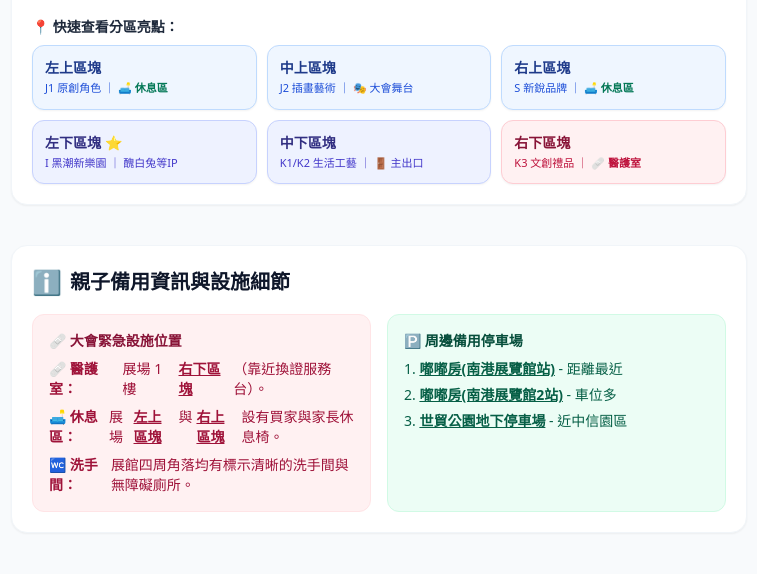
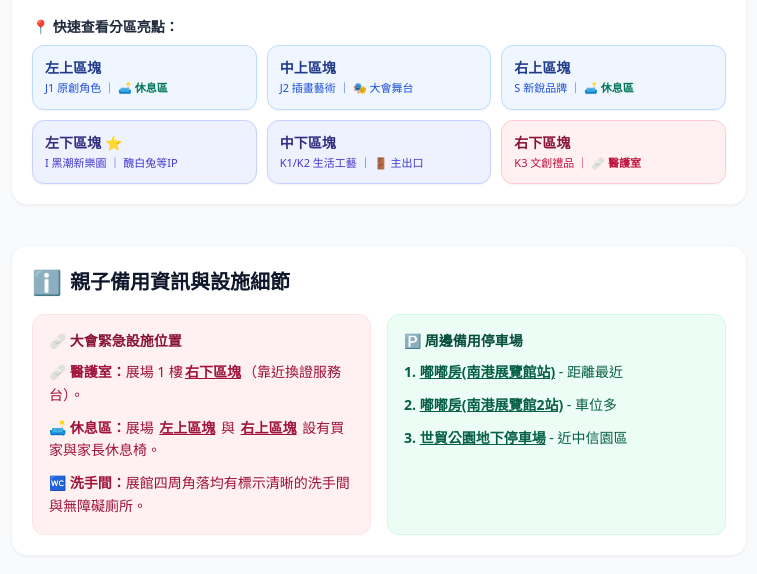
Before and after one commit to WSF0826/creative-expo-taiwan, a plain HTML site: page index.html in a window 1280 px wide. Shown: the part 1585-2159 px from the top of the page, without its empty margins (261-1018 px from the left). Drawn offline with nearby package versions, Linux system fonts and the light colour scheme.

Commit message:
Update index.html
跑版的原因是 <li class="flex items-start gap-1"> 把列表裡面的文字與標籤誤排成 Flex 彈性元件，導致文字換行時被擠壓成單字直條。

請複製以下修正後的完整 index.html 程式碼，直接覆蓋 GitHub 上的檔案即可恢復正常排列：

```diff
--- a/index.html
+++ b/index.html
@@ -138,7 +138,7 @@
       </h2>
       <p class="text-xs sm:text-sm text-slate-500 mb-4">點擊下方「全圖預覽」或「分區按鈕」即可開啟大圖，並支援縮放查看攤位細節。</p>
 
-      <!-- 1. 完整地圖預覽卡片 (已改為指向 map-full.jpg) -->
+      <!-- 1. 完整地圖預覽卡片 -->
       <div class="mb-5 cursor-pointer rounded-xl overflow-hidden border-2 border-blue-200 hover:border-blue-400 transition shadow-sm bg-slate-100 relative group" onclick="openLightbox('map-full.jpg', '完整展區總覽地圖')">
         <div class="w-full flex items-center justify-center bg-slate-200 relative overflow-hidden min-h-[220px]">
           <img src="map-full.jpg" alt="文博會完整地圖" class="w-full h-auto object-contain max-h-[400px]" onerror="this.style.display='none'; document.getElementById('full-map-fallback').classList.remove('hidden');">
@@ -153,7 +153,7 @@
         </div>
       </div>
 
-      <!-- 2. 分區按鈕網格 (維持使用原本的中文檔名編碼) -->
+      <!-- 2. 分區按鈕網格 -->
       <h3 class="text-sm font-bold text-slate-800 mb-2">📍 快速查看分區亮點：</h3>
       <div class="grid grid-cols-2 md:grid-cols-3 gap-2.5">
         <button onclick="openLightbox('%E5%B7%A6%E4%B8%8A%E5%8D%80%E5%A1%8A_3.jpg', '左上區塊 - J1 原創角色 & 🛋️ 休息區')" class="p-3 bg-blue-50 border border-blue-200 rounded-xl text-left hover:bg-blue-100 transition shadow-sm active:scale-95">
@@ -183,26 +183,26 @@
       </div>
     </section>
 
-    <!-- 備用與緊急資訊區塊 -->
+    <!-- 備用與緊急資訊區塊 (修正跑版) -->
     <section id="utility" class="scroll-mt-16 card-box bg-white p-5 rounded-2xl shadow-sm border border-slate-100">
       <h2 class="text-xl font-bold mb-4 flex items-center text-slate-900">
         <span class="text-2xl mr-2">ℹ️</span> 親子備用資訊與設施細節
       </h2>
       <div class="grid grid-cols-1 sm:grid-cols-2 gap-4">
         <div class="bg-rose-50 p-4 rounded-xl border border-rose-100 card-box">
-          <h3 class="font-bold text-rose-900 text-sm mb-2 flex items-center gap-1">🩹 大會緊急設施位置</h3>
-          <ul class="text-xs sm:text-sm text-rose-800 space-y-2">
-            <li class="flex items-start gap-1"><span class="font-bold">🩹 醫護室：</span>展場 1 樓<span class="underline font-bold">右下區塊</span>（靠近換證服務台）。</li>
-            <li class="flex items-start gap-1"><span class="font-bold">🛋️ 休息區：</span>展場 <span class="underline font-bold">左上區塊</span> 與 <span class="underline font-bold">右上區塊</span> 設有買家與家長休息椅。</li>
-            <li class="flex items-start gap-1"><span class="font-bold">🚾 洗手間：</span>展館四周角落均有標示清晰的洗手間與無障礙廁所。</li>
+          <h3 class="font-bold text-rose-900 text-sm mb-2.5 flex items-center gap-1">🩹 大會緊急設施位置</h3>
+          <ul class="text-xs sm:text-sm text-rose-800 space-y-2.5">
+            <li class="leading-relaxed"><span class="font-bold">🩹 醫護室：</span>展場 1 樓<span class="underline font-bold mx-0.5">右下區塊</span>（靠近換證服務台）。</li>
+            <li class="leading-relaxed"><span class="font-bold">🛋️ 休息區：</span>展場 <span class="underline font-bold mx-0.5">左上區塊</span> 與 <span class="underline font-bold mx-0.5">右上區塊</span> 設有買家與家長休息椅。</li>
+            <li class="leading-relaxed"><span class="font-bold">🚾 洗手間：</span>展館四周角落均有標示清晰的洗手間與無障礙廁所。</li>
           </ul>
         </div>
         <div class="bg-emerald-50 p-4 rounded-xl border border-emerald-100 card-box">
-          <h3 class="font-bold text-emerald-900 text-sm mb-2 flex items-center gap-1">🅿️ 周邊備用停車場</h3>
-          <ul class="text-xs sm:text-sm text-emerald-800 space-y-1.5">
-            <li>1. <a href="https://www.google.com/maps/search/?api=1&query=嘟嘟房南港展覽館站" target="_blank" class="underline font-bold">嘟嘟房(南港展覽館站)</a> - 距離最近</li>
-            <li>2. <a href="https://www.google.com/maps/search/?api=1&query=嘟嘟房南港展覽館2站" target="_blank" class="underline font-bold">嘟嘟房(南港展覽館2站)</a> - 車位多</li>
-            <li>3. <a href="https://www.google.com/maps/search/?api=1&query=世貿公園地下停車場" target="_blank" class="underline font-bold">世貿公園地下停車場</a> - 近中信園區</li>
+          <h3 class="font-bold text-emerald-900 text-sm mb-2.5 flex items-center gap-1">🅿️ 周邊備用停車場</h3>
+          <ul class="text-xs sm:text-sm text-emerald-800 space-y-2.5">
+            <li class="leading-relaxed"><span class="font-bold">1. </span><a href="https://www.google.com/maps/search/?api=1&query=嘟嘟房南港展覽館站" target="_blank" class="underline font-bold hover:text-emerald-900">嘟嘟房(南港展覽館站)</a> - 距離最近</li>
+            <li class="leading-relaxed"><span class="font-bold">2. </span><a href="https://www.google.com/maps/search/?api=1&query=嘟嘟房南港展覽館2站" target="_blank" class="underline font-bold hover:text-emerald-900">嘟嘟房(南港展覽館2站)</a> - 車位多</li>
+            <li class="leading-relaxed"><span class="font-bold">3. </span><a href="https://www.google.com/maps/search/?api=1&query=世貿公園地下停車場" target="_blank" class="underline font-bold hover:text-emerald-900">世貿公園地下停車場</a> - 近中信園區</li>
           </ul>
         </div>
       </div>
```
